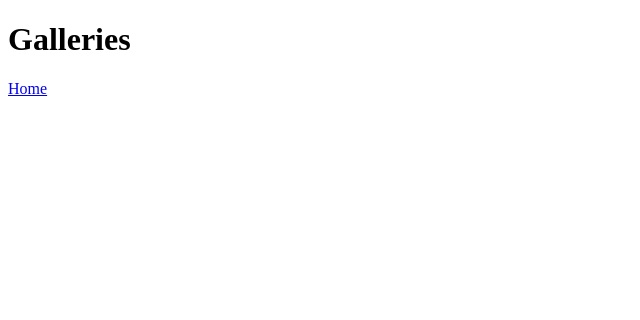
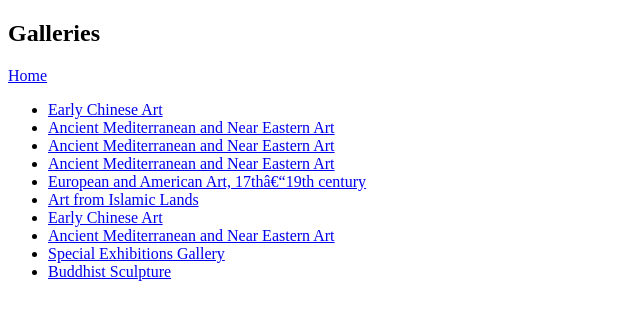
Before and after one commit to kaiterwu/W10D5, a React (Create React App) app in the folder art-museum/: page /galleries/1 in a window 1280 px wide. Shown: the top 320 px of the page, without its empty margins (0-640 px from the left). Built offline with nearby package versions, Linux system fonts and the light colour scheme.

Commit message:
finishing step 10

```diff
--- a/art-museum/src/App.js
+++ b/art-museum/src/App.js
@@ -1,19 +1,12 @@
 import harvardArt from "./data/harvardArt";
 import GalleryNavigation from "./components/GalleryNavigation";
-import {NavLink} from 'react-router-dom';
 
-function App(galleries) {
+
+function App() {
   return (
     <>
     <GalleryNavigation galleries={harvardArt.records}/>
-    <NavLink
-      to="/"
-      className={isActive =>
-      "nav-link" + (!isActive ? " unselected" : "")
-  }
-    >
-      Home
-    </NavLink>
+
     </>
     // console.log(galleries)
   );
--- /dev/null
+++ b/art-museum/src/components/GalleryIndexItem.js
@@ -0,0 +1,20 @@
+import React from 'react'
+import {Link} from 'react-router-dom'
+
+const GalleryIndexItem = (props) =>{
+    return(
+        <li>
+            <Link
+                to = {`/index/${props.gallery.id}`}
+                className ='gallery-item'
+                galleries = {props}
+                >
+                {props.gallery.name}
+            </Link>
+
+        </li>
+    )
+}
+
+
+export default GalleryIndexItem
--- a/art-museum/src/components/GalleryNavigation/index.js
+++ b/art-museum/src/components/GalleryNavigation/index.js
@@ -1,12 +1,29 @@
 import React from 'react'
+import {NavLink} from 'react-router-dom';
+import GalleryIndexItem from '../GalleryIndexItem';
 
 
-const GalleryNavigation = (galleries) =>{
-    console.log(galleries)
+const GalleryNavigation = (props) =>{
+    const galleryItems = Object.values(props.galleries)
+
+    const galleryList = galleryItems.map((gallery)=>{
+        return <GalleryIndexItem key = {gallery.id} gallery = {gallery}/>
+    })
     return(
-        <h1>
-            Galleries
-        </h1>
+        <>
+        <nav>
+        <h1>Galleries </h1>
+        <NavLink
+            to="/"
+            className={isActive =>
+            "nav-link" + (!isActive ? " unselected" : "")} >
+            Home
+        </NavLink>
+    </nav>
+    <ul>
+        {galleryList}
+    </ul>
+    </>
     )
 }
 export default GalleryNavigation
```
